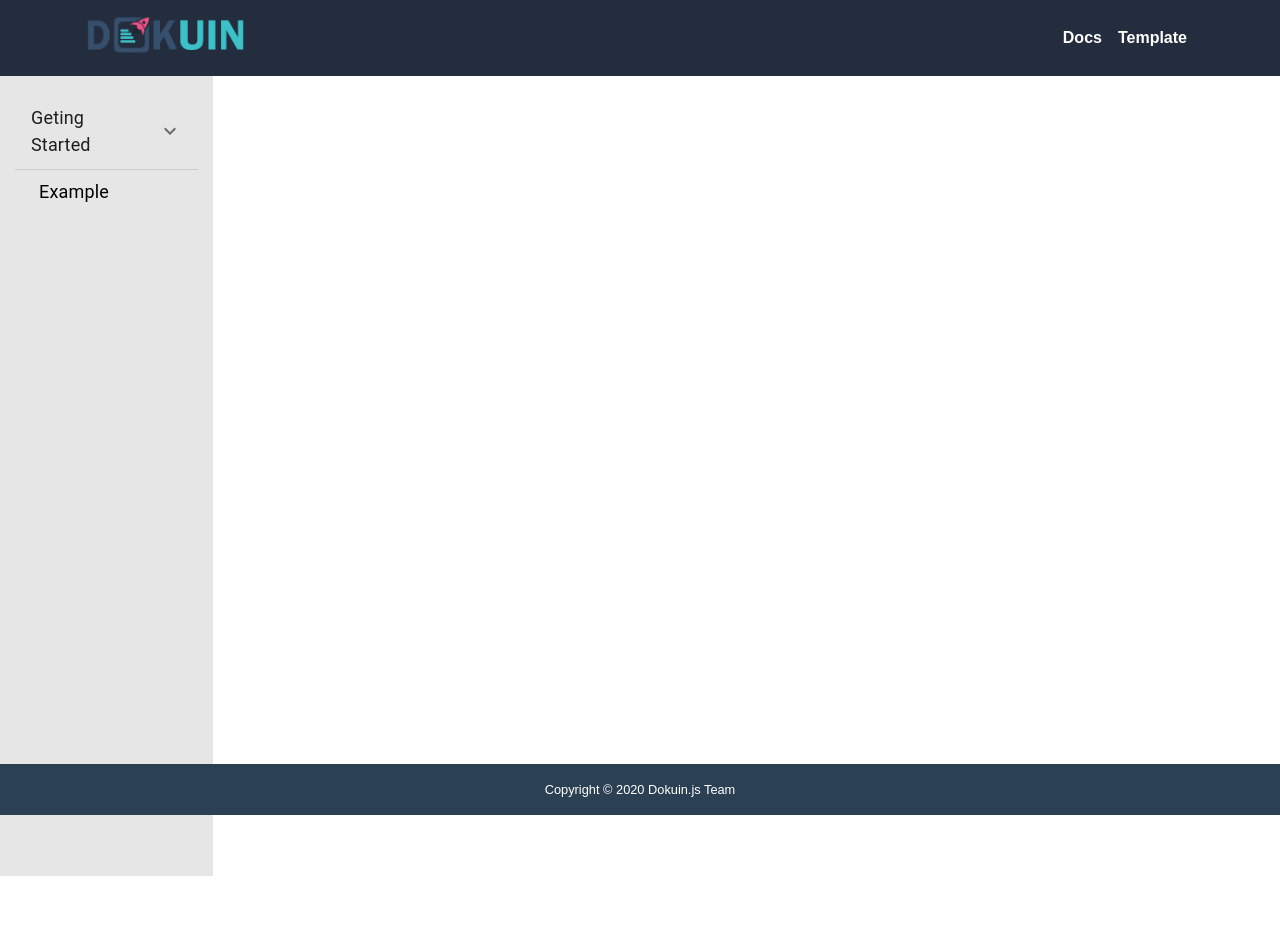
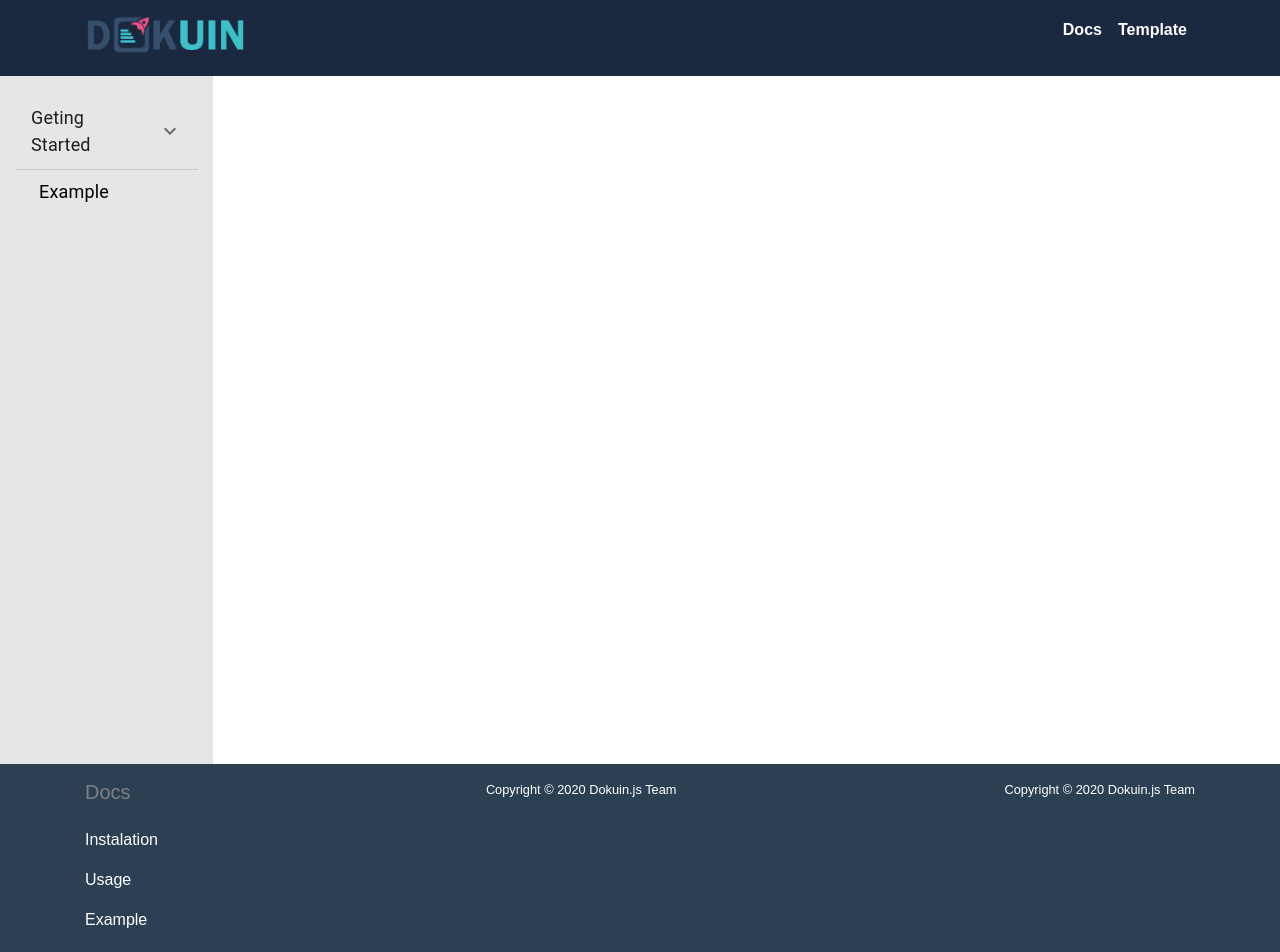
Before and after one commit to dokuin/docs, a React (Create React App) app: page /docs/dependency in a window 1280 px wide. Shown: the top 952 px of the page. Before the commit the page ends 815 px from the top, so only its background shows below. Built offline with nearby package versions, Linux system fonts and the light colour scheme.

Commit message:
navbar and footer

```diff
--- a/package.json
+++ b/package.json
@@ -15,7 +15,8 @@
     "react-dom": "^16.13.1",
     "react-reveal": "^1.2.2",
     "react-router-dom": "^5.1.2",
-    "react-scripts": "3.4.0"
+    "react-scripts": "3.4.0",
+    "styled-components": "^5.0.1"
   },
   "scripts": {
     "start": "react-scripts start",
--- a/src/components/CodeBlock.jsx
+++ b/src/components/CodeBlock.jsx
@@ -17,10 +17,6 @@ const CodeBlock = ({code}) => {
     },1000);
 
   }
-
-  // useEffect(() => {
-  //   console.log(copied)
-  // }, [copied])
 
   return (
     <div
--- a/src/components/homepage/Overview.jsx
+++ b/src/components/homepage/Overview.jsx
@@ -8,7 +8,7 @@ import OverviewPng from '../../assets/overview_coding.svg'
 const Overview = () => {
   return (
     <div className="py-5" style={{ backgroundColor: '#59ADB5CC' }}>
-      <Fade bottom>
+      <Fade top>
         <Container className="d-flex flex-column align-items-center">
           <Image
             src={OverviewPng}
--- a/src/pages/Docs.jsx
+++ b/src/pages/Docs.jsx
@@ -7,6 +7,8 @@ import Usage from '../components/docs/getStarted/Usage'
 
 import Example from '../components/docs/example/Example'
 import Sidebar from '../components/docs/Sidebar'
+
+import { Fade } from 'react-reveal'
 
 const Docs = () => {
 
@@ -26,6 +28,7 @@ const Docs = () => {
   >
     <Sidebar />
   </Col>
+  <Fade right>
     <Container
     style={{
       minHeight:'86vh',
@@ -51,6 +54,7 @@ const Docs = () => {
         </Col>
       </Row>
     </Container>
+    </Fade>
     </>
   )
 }
--- a/src/pages/Homepage.jsx
+++ b/src/pages/Homepage.jsx
@@ -8,7 +8,7 @@ const Homepage = () => {
   return (
     <div
       style={{
-        marginTop: ''
+        marginTop: '-10vh'
       }}
       className="mb-5"
     >
--- a/src/partials/Footer.jsx
+++ b/src/partials/Footer.jsx
@@ -1,25 +1,58 @@
-import React from 'react'
-import { Container } from 'react-bootstrap'
+import React from "react";
+import { Container } from "react-bootstrap";
+import { Link } from "react-router-dom";
+
+import styled from 'styled-components';
+
+const HoverText = styled.p`
+	color: white;
+	:hover {
+		color: grey;
+		cursor: pointer;
+	}
+`
 
 const Footer = () => {
+
+
   return (
     <div
       className="footer py-3 m-0"
       style={{
-        position: 'relative',
-        backgroundColor: '#2C4054',
-        zIndex: '2',
-        bottom: '0',
-        width: '100%'
+        position: "relative",
+        backgroundColor: "#2C4054",
+        zIndex: "2",
+        bottom: "0",
+        width: "100%"
       }}
     >
-      <Container className="d-flex justify-content-center">
+      <Container className="d-flex justify-content-between">
+        <div style={{ color: "white"}}>
+          <h5 style={{ color: "gray" }} className="mb-4">
+            Docs
+          </h5>
+          <Link style={{textDecoration:'none'}}
+          to='/docs/getting-started'>
+          <HoverText>Instalation</HoverText>
+          </Link>
+          <Link style={{textDecoration:'none'}}
+          to='/docs/usage'>
+          <HoverText>Usage</HoverText>
+          </Link>
+          <Link style={{textDecoration:'none'}}
+           to='/docs/example'>
+          <HoverText>Example</HoverText>
+          </Link>
+        </div>
+        <small className="text-center text-white">
+          Copyright © 2020 Dokuin.js Team
+        </small>
         <small className="text-center text-white">
           Copyright © 2020 Dokuin.js Team
         </small>
       </Container>
     </div>
-  )
-}
+  );
+};
 
-export default Footer
+export default Footer;
--- a/src/partials/Header.jsx
+++ b/src/partials/Header.jsx
@@ -1,37 +1,45 @@
-import React, { useState } from 'react'
+import React, { useState , useCallback} from 'react'
 import { Navbar, Nav, Container, Image } from 'react-bootstrap'
 import { Link, useParams, useLocation} from 'react-router-dom'
 import DokuinLogo from '../assets/logo dokuin.png'
 import { useEffect } from 'react'
+import styled from 'styled-components'
 
+const HoverText = styled.p`
+	color: white;
+	:hover {
+    border-bottom: 2px solid #59ADB5CC;
+
+		cursor: pointer;
+	}
+`
 
 
 const Header = () => {
+  const param = useLocation().pathname
   const[position,setPost]=useState(0)
-  const[color,setColor]=useState('transparant')
   window.addEventListener('scroll',()=>{
     const scrolled = window.scrollY
     setPost(scrolled)
   })
 
-  useEffect(()=>{
-    console.log(position)
-  },[position])
-
-  const setBg = ()=>{
-    if(position>250){
-      return { backgroundColor:'red'}
+  const setBg =()=>{
+    if(position>250 || param !== '/'){
+      return { backgroundColor:'#1a2840'}
     } else {
-      return { backgroundColor:'transparant'}
+      return { backgroundColor:'transparent'}
     }
   }
+  useEffect(()=>{
+
+  },[setBg])
 
   return (
     <Navbar
       collapseOnSelect
       expand="lg"
       className="m-0 d-flex justify-content-center"
-      style={{backgroundColor:'#232d3d'}}
+      style={setBg()}
       sticky="top"
     >
       <Container className="m-0 d-flex justify-content-between">
@@ -47,12 +55,16 @@ const Header = () => {
           <Nav className="">
             <Link to="/docs/getting-started" className="router-link" >
               <Nav.Link as="div" className="text-white font-weight-bold">
+                <HoverText>
                 Docs
+                </HoverText>
               </Nav.Link>
             </Link>
             <Link to="/docs/getting-started" className="router-link">
               <Nav.Link as="div" className="text-white font-weight-bold">
+              <HoverText>
                 Template
+                </HoverText>
               </Nav.Link>
             </Link>
           </Nav>
```
Also changed, not shown: 1 other file (tests, documents, lock files or other folders).
